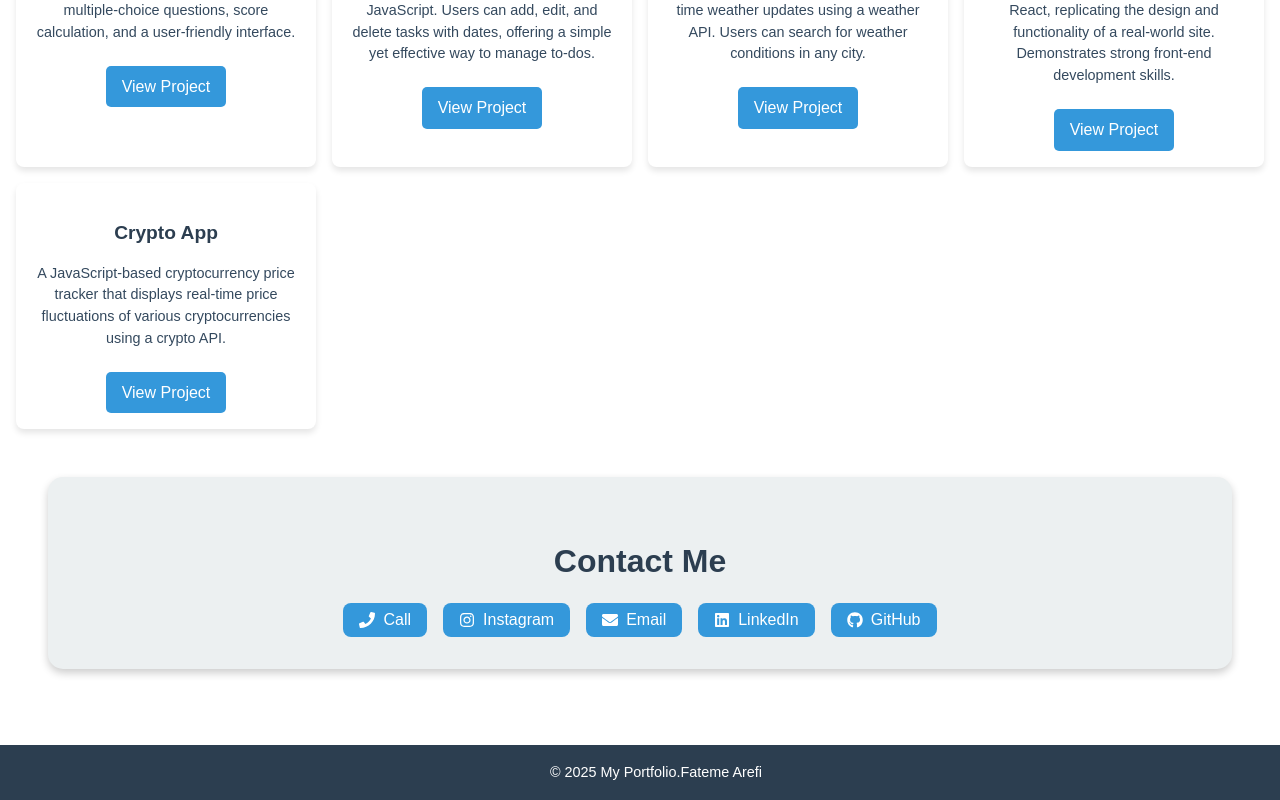
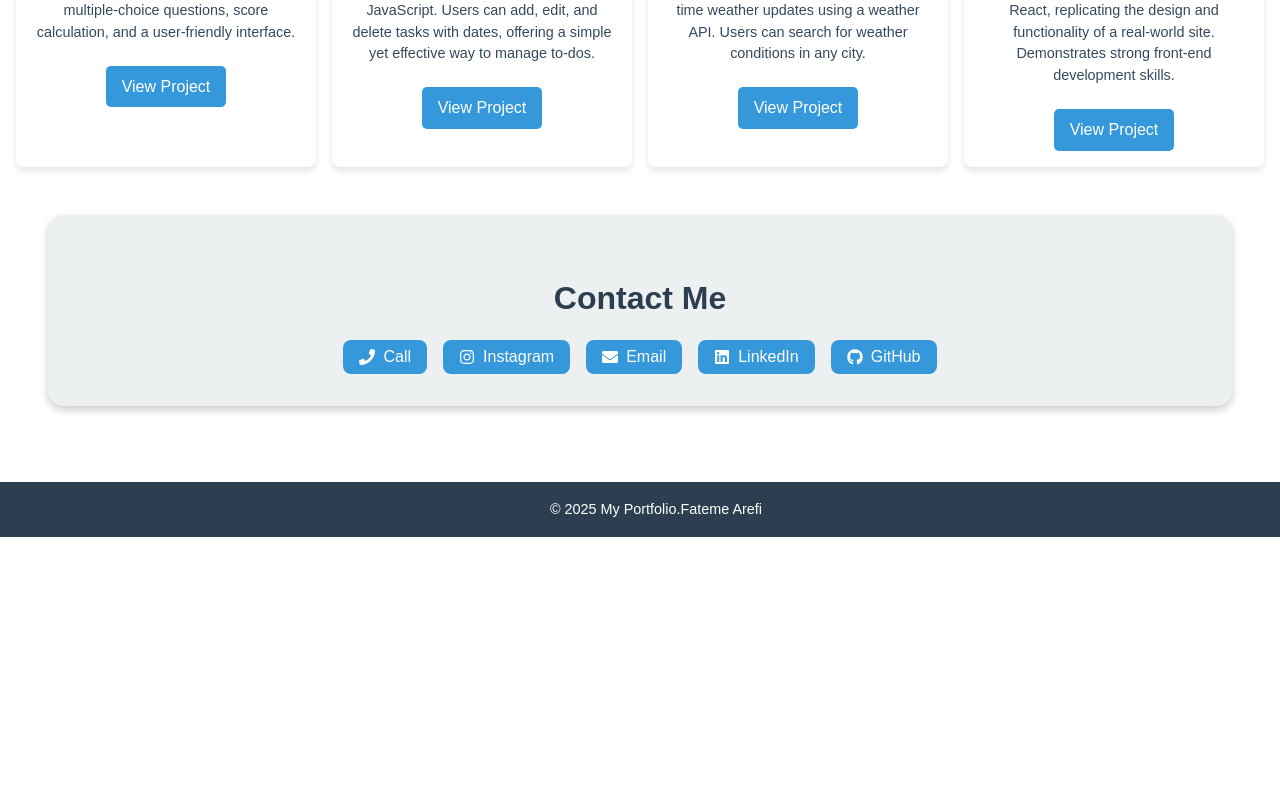
Before and after one commit to FatemeArefi/portfolio, a React (Vite) app: page / in a window 1280 px wide. Shown: the part 855-1655 px from the top of the page. After the commit the page ends 1392 px from the top, so only its background shows below. Built offline with nearby package versions, Linux system fonts and the light colour scheme.

Commit message:
crypto  project deleted

```diff
--- a/src/components/Projects/Projects.jsx
+++ b/src/components/Projects/Projects.jsx
@@ -30,15 +30,7 @@ const Projects = () => {
       name: "Live Demo Website",
       description:
         "A fully responsive website clone built with React, replicating the design and functionality of a real-world site. Demonstrates strong front-end development skills.",
-      link: "https://live-demo-kohl.vercel.app",
-    },
-
-    {
-      id: 5,
-      name: "Crypto App",
-      description:
-        "A JavaScript-based cryptocurrency price tracker that displays real-time price fluctuations of various cryptocurrencies using a crypto API.",
-      link: "https://crypto-app-demo.vercel.app",
+      link: "https://live-demo-kohl.vercel.app/",
     },
   ];
 
```
